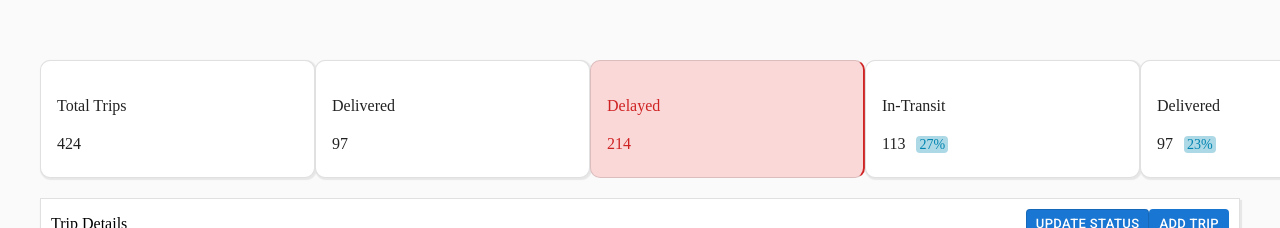
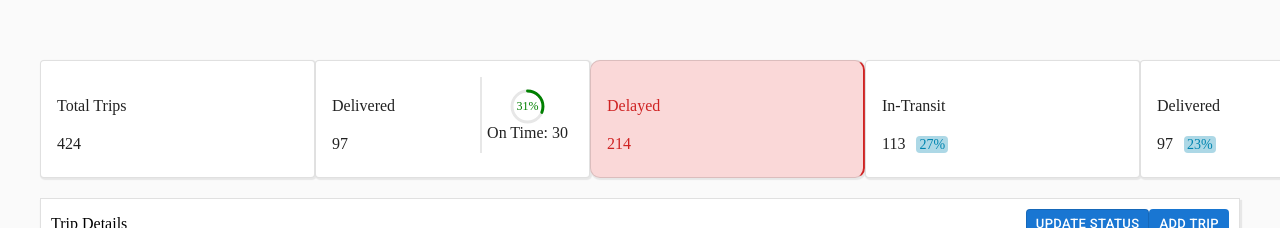
Before and after one commit to manisha1711/Manisha-assignment, a React (Vite) app: page / in a window 1280 px wide. Shown: the top 228 px of the page. Built offline with nearby package versions, Linux system fonts and the light colour scheme.

Commit message:
circle progress bar , Ontime counter count and counter css handling

```diff
--- a/src/App.jsx
+++ b/src/App.jsx
@@ -21,7 +21,9 @@ function App() {
   useEffect(()=>{
     let data = {};
     data.Total = tripData.length;
-    data.Delivered = tripData.filter((val) =>{ return val.currenStatus=="Delivered"}).length;
+	let DeliveredCount = tripData.filter((val) =>{ return val.currenStatus=="Delivered"});
+    data.Delivered = DeliveredCount.length;
+	data.Ontime = DeliveredCount.filter((val) =>{ return calculateTATStatus(val)=="On time"}).length;
     data.InTransit = tripData.filter((val) =>{ return val.currenStatus=="In Transit"}).length;
     data.Delayed = tripData.filter((val) =>{ return calculateTATStatus(val)=="Delayed"}).length;
     setCounters(data)
--- a/src/Components/Counter/CounterCard.css
+++ b/src/Components/Counter/CounterCard.css
@@ -6,14 +6,79 @@
     padding: 1px 3px;
     border-radius: 4px;
 }
-.css-1v5z4dq-MuiPaper-root-MuiCard-root.delayed-counter{
+.css-1v5z4dq-MuiPaper-root-MuiCard-root.Delayed{
     color: #cf2323;
     background: #fad8d8;
     border-right: 2px solid;
     border-radius: 10px;
-
 }
-.css-1v5z4dq-MuiPaper-root-MuiCard-root.border-radius{
+.css-1v5z4dq-MuiPaper-root-MuiCard-root{
     border-radius: 10px;
     box-shadow: 1px 1px 1px 1px rgba(231,231,231,1);
 }
+.Ontime-section{
+    padding: 0 5px;
+    border-left: 2px solid rgba(231, 231, 231, 1);
+    justify-content: center;
+    display: flex;
+    flex-direction: column;
+    align-items: center;
+}
+@property --percentage {
+    syntax: "<integer>";
+    initial-value: 0;
+    inherits: false;
+  }
+
+  .counter {
+    animation: counter 5s ease-out;
+    animation-fill-mode: forwards;
+    counter-reset: num var(--percentage);
+  }
+  .counter::after {
+    content: counter(num) "%";
+  }
+
+  @keyframes counter {
+    from {
+      --percentage: 0;
+    }
+    to {
+      --percentage: var(--counter-end);
+    }
+  }
+
+  .percentage-chart {
+    width: 35px;
+    height: 35px;
+    position: relative;
+  }
+  .percentage-chart-bg {
+    fill: none;
+    stroke:  rgba(231,231,231,1);
+    stroke-width: 3;
+  }
+
+  .percentage-chart-stroke {
+    fill: none;
+    stroke-width: 3;
+    stroke: green;
+    stroke-linecap: round;
+    animation: progress 5s ease-out forwards;
+    stroke-dasharray: var(--counter-var),100;
+  }
+
+  .counter {
+    position: absolute;
+    left: 50%;
+    top: 50%;
+    font-size: 12px;
+    color: green;
+    transform: translate3d(-50%, -50%, 0);
+  }
+
+  @keyframes progress {
+    0% {
+      stroke-dasharray: 0 100;
+    }
+  }
--- a/src/Components/Counter/CounterCard.jsx
+++ b/src/Components/Counter/CounterCard.jsx
@@ -7,17 +7,35 @@ import './CounterCard.css'
 
 export default function CounterCard(props) {
 
-    const {counterStatus,count,showPercentage,total} = props
+    const {counterStatus,count,showPercentage,total,showOntimeSection,ontimeCount} = props
     return (
         <Box  sx={{ minWidth: 275 ,textAlign:"left"}}>
-            <Card className={counterStatus=="Delayed"?"delayed-counter":"border-radius"} variant="outlined">
-                    <CardContent>
+            <Card className={counterStatus} variant="outlined">
+                    <CardContent sx={{ display: "flex"}}>
+                        <div style={{flex:1}}>
                             <div style={{padding:"20px 0"}}>{counterStatus}</div>
                             <div>{count}
-                            {
-                               showPercentage && <span className='percentage'>{((count/total).toFixed(2))*100}%</span>
-                            }
+                                {
+                                showPercentage && <span className='percentage'>{((count/total).toFixed(2))*100}%</span>
+                                }
                             </div>
+                        </div>
+                        { showOntimeSection &&
+                            <div className='Ontime-section'>
+                                <div className="percentage-chart percentage-chart-focus">
+                                    <svg viewBox="0 0 36 36">
+                                        <path className="percentage-chart-bg" d="M18 2.0845
+                                        a 15.9155 15.9155 0 0 1 0 31.831
+                                        a 15.9155 15.9155 0 0 1 0 -31.831" />
+                                        <path className="percentage-chart-stroke" style={{"--counter-var":((ontimeCount/count).toFixed(2))*100}}  d="M18 2.0845
+                                        a 15.9155 15.9155 0 0 1 0 31.831
+                                        a 15.9155 15.9155 0 0 1 0 -31.831" />
+                                    </svg>
+                                    <div className="counter" style={{"--counter-end":((ontimeCount/count).toFixed(2))*100}}></div>
+                                </div>
+                                <div>On Time: {ontimeCount}</div>
+                            </div>
+                        }
                     </CardContent>
             </Card>
         </Box>
--- a/src/Components/Counter/Counters.jsx
+++ b/src/Components/Counter/Counters.jsx
@@ -6,9 +6,9 @@ function Counters(props){
         <>
             <div className="main-contaner">
                 <CounterCard counterStatus={"Total Trips"} count={counters.Total}></CounterCard>
-                <CounterCard counterStatus={"Delivered"} count={counters.Delivered}></CounterCard>
+                <CounterCard counterStatus={"Delivered"} count={counters.Delivered} showOntimeSection={true} ontimeCount={counters.Ontime} total={counters.Total}></CounterCard>
                 <div className="containers">
-                    <CounterCard counterStatus={"Delayed"} count={counters.Delayed}></CounterCard>
+                    <CounterCard counterStatus={"Delayed"}  count={counters.Delayed}></CounterCard>
                     <CounterCard counterStatus={"In-Transit"} count={counters.InTransit} showPercentage={true} total={counters.Total}></CounterCard>
                     <CounterCard counterStatus={"Delivered"} count={counters.Delivered} showPercentage={true} total={counters.Total}></CounterCard>
                 </div>
```
